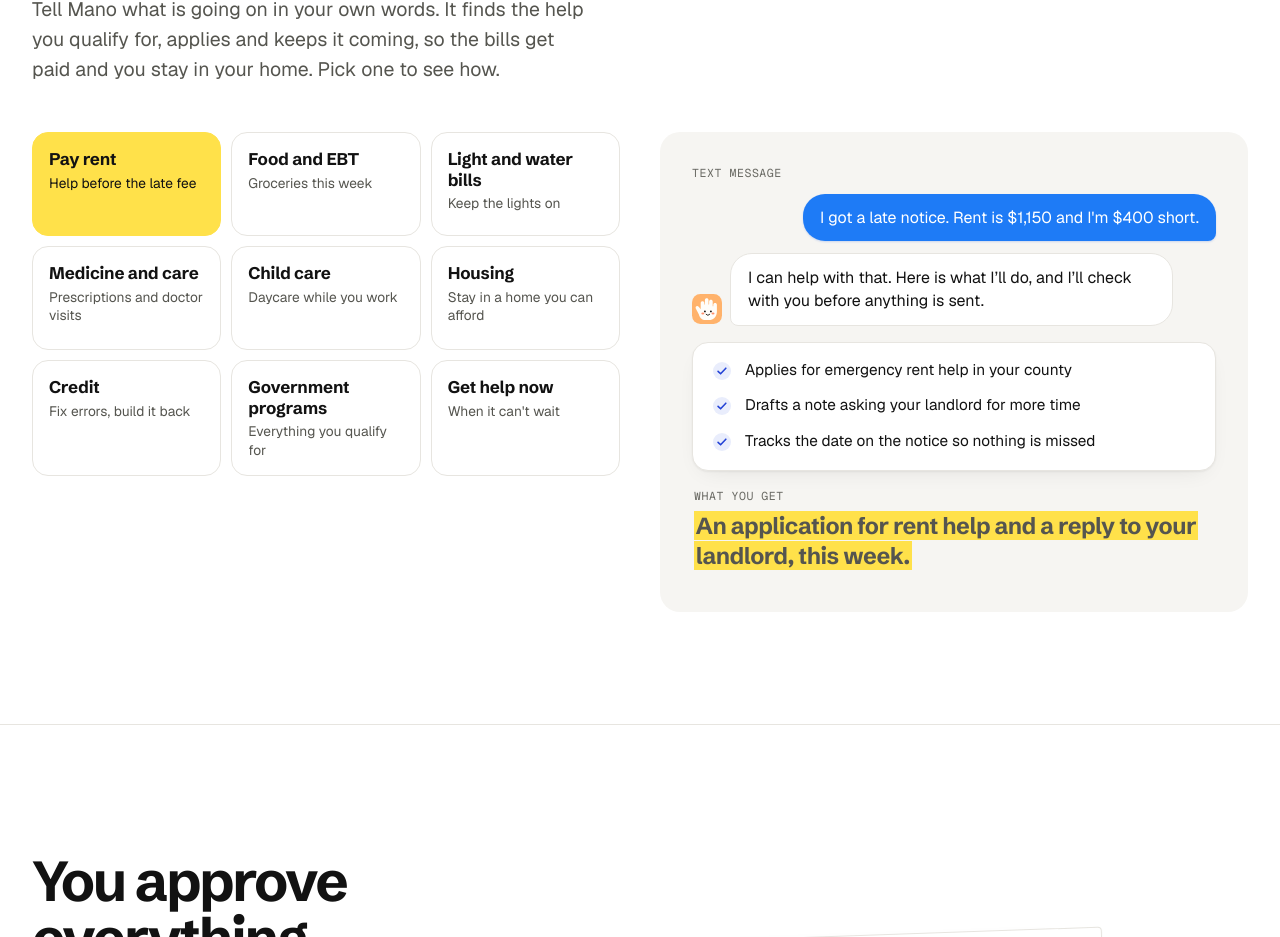
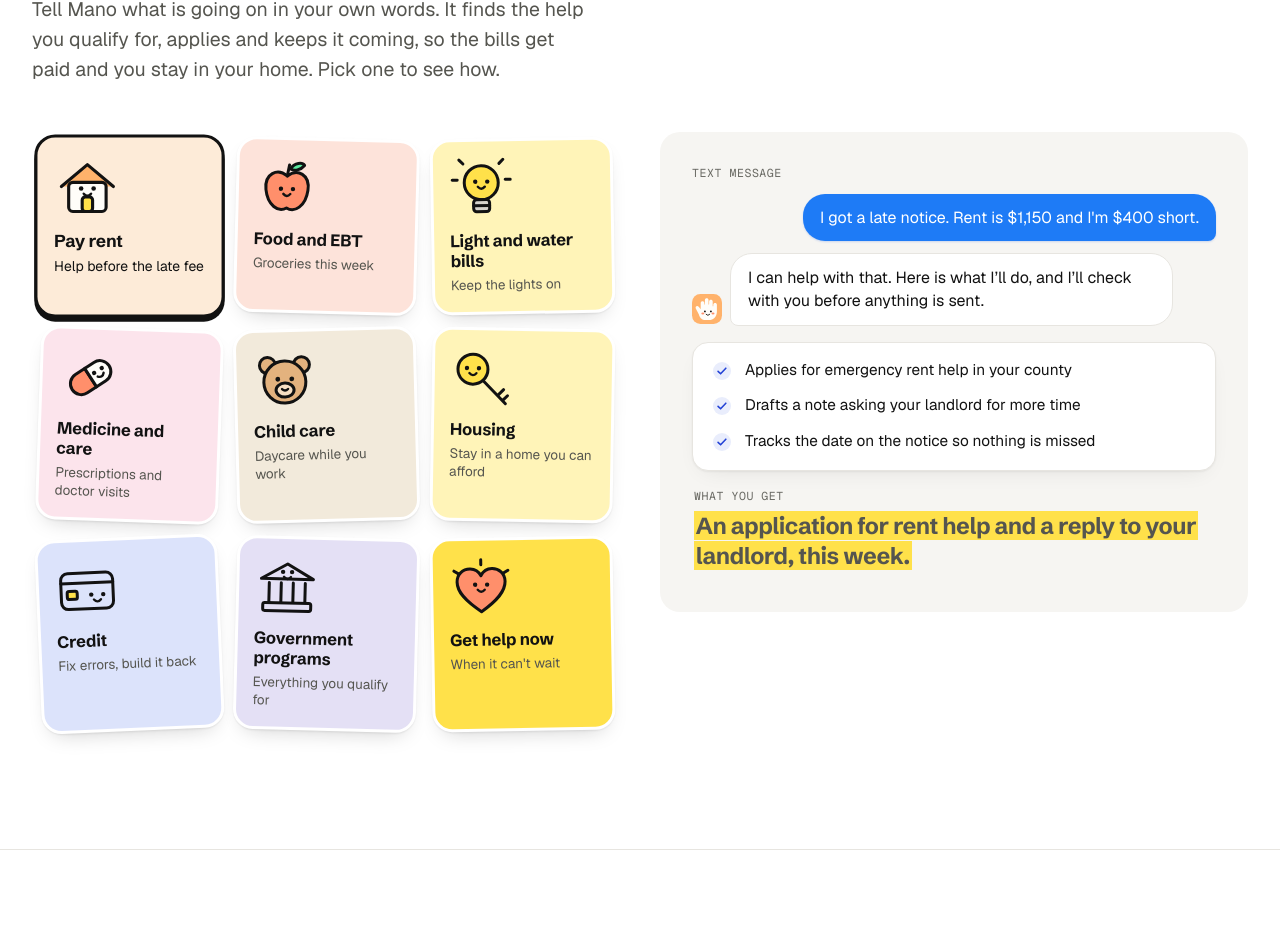
Before and after one commit to mrcoven94/mano, a Next.js app in the folder apps/site/: page / in a window 1280 px wide. Shown: the part 1578-2515 px from the top of the page. Built offline with nearby package versions, Linux system fonts and the light colour scheme.

Commit message:
[Site] LAP-496: Make the need picker tiles stickers with little characters
Each need gets a tinted, tilted sticker with a drawn character wearing the mascot's face. The picked sticker straightens and its character hops. Chosen from four prototypes on lap-496-needs-prototype.

```diff
--- a/apps/site/app/home.css
+++ b/apps/site/app/home.css
@@ -435,13 +435,18 @@
 
 /* needs: pick what you need help with */
 .nd-grid{display:grid;grid-template-columns:minmax(0,1fr) minmax(0,1fr);gap:40px;align-items:start}
-.nd-list{display:grid;grid-template-columns:repeat(3,minmax(0,1fr));gap:10px}
-.nd-pick{display:grid;gap:4px;align-content:start;text-align:left;padding:16px;min-height:104px;border-radius:16px;border:1px solid var(--border);background:#fff;cursor:pointer;transition:border-color .15s,background .15s,box-shadow .15s}
-.nd-pick:hover{border-color:var(--border2)}
-.nd-pick strong{font-family:var(--font-display),sans-serif;font-weight:700;font-size:1.06rem;letter-spacing:-.01em;line-height:1.2}
-.nd-pick span{font-size:.86rem;color:var(--muted);line-height:1.35}
-.nd-pick[aria-pressed="true"]{background:var(--hl);border-color:var(--hl)}
+.nd-list{display:grid;grid-template-columns:repeat(3,minmax(0,1fr));gap:14px;padding:6px}
+.nd-pick{display:grid;gap:4px;align-content:start;justify-items:start;text-align:left;padding:16px 16px 18px;min-height:150px;border-radius:20px;border:3px solid #fff;background:var(--tint);box-shadow:0 1px 2px rgba(18,18,18,.08),0 10px 22px -12px rgba(18,18,18,.25);cursor:pointer;transform:rotate(var(--tilt));transition:transform .3s cubic-bezier(.3,1.6,.5,1),box-shadow .2s,border-color .15s}
+.nd-icon{flex:none;overflow:visible;margin-bottom:6px;transition:transform .35s cubic-bezier(.3,1.6,.5,1)}
+.nd-pick strong{font-family:var(--font-display),sans-serif;font-weight:700;font-size:1.04rem;letter-spacing:-.01em;line-height:1.2}
+.nd-pick span{font-size:.84rem;color:var(--muted);line-height:1.35}
+.nd-pick:hover{transform:rotate(0) translateY(-3px)}
+.nd-pick:hover .nd-icon{transform:rotate(-8deg) scale(1.08)}
+.nd-pick[aria-pressed="true"]{transform:rotate(0) scale(1.04);border-color:var(--text);box-shadow:0 4px 0 var(--text)}
+.nd-pick[aria-pressed="true"] .nd-icon{animation:ndHop .6s cubic-bezier(.3,1.6,.5,1)}
 .nd-pick[aria-pressed="true"] span{color:var(--text)}
+@keyframes ndHop{0%{transform:none}35%{transform:translateY(-10px) rotate(-6deg)}70%{transform:rotate(3deg)}100%{transform:none}}
+@media (prefers-reduced-motion:reduce){.nd-pick,.nd-icon{transition:none}.nd-pick[aria-pressed="true"] .nd-icon{animation:none}}
 .nd-stage{background:var(--bg2);border-radius:20px;padding:32px;min-height:480px}
 .nd-panel{display:flex;flex-direction:column;gap:12px}
 .nd-panel .bub{max-width:88%}
@@ -452,7 +457,7 @@
 .nd-get mark{background-image:linear-gradient(var(--hl),var(--hl));background-repeat:no-repeat;background-size:100% 100%;padding:0 .08em;-webkit-box-decoration-break:clone;box-decoration-break:clone;animation:hlDraw .55s cubic-bezier(.6,0,.2,1) var(--d,.15s) both}
 .nd-small{font-size:.88rem;color:var(--muted)}
 @media (max-width:1080px){.nd-grid{grid-template-columns:1fr;gap:24px}.nd-stage{min-height:0}}
-@media (max-width:720px){.nd-list{grid-template-columns:repeat(2,minmax(0,1fr))}.nd-pick{min-height:0;padding:14px}.nd-stage{padding:18px;border-radius:16px}}
+@media (max-width:720px){.nd-list{grid-template-columns:repeat(2,minmax(0,1fr));gap:12px}.nd-pick{min-height:0;padding:14px}.nd-icon{width:44px;height:44px}.nd-stage{padding:18px;border-radius:16px}}
 
 /* pricing details */
 .price.plus{display:flex;flex-direction:column}
--- /dev/null
+++ b/apps/site/components/home/NeedIcons.tsx
@@ -0,0 +1,101 @@
+/* One small drawn character per need, each with the mascot's face, and the sticker color it sits on. */
+
+const INK = "#121212";
+
+function Face({ x, y, w = 12 }: { x: number; y: number; w?: number }) {
+  const h = w / 2;
+  return (
+    <g>
+      <circle cx={x - h} cy={y} r="2.2" fill={INK} />
+      <circle cx={x + h} cy={y} r="2.2" fill={INK} />
+      <path d={`M${x - 3.5} ${y + 5}Q${x} ${y + 9} ${x + 3.5} ${y + 5}`} fill="none" stroke={INK} strokeWidth="2.4" strokeLinecap="round" />
+    </g>
+  );
+}
+
+const S = { stroke: INK, strokeWidth: 3, strokeLinejoin: "round" as const, strokeLinecap: "round" as const };
+
+const ICONS: Record<string, React.ReactNode> = {
+  rent: (
+    <>
+      <path {...S} fill="#FFB26B" d="M7 31L32 10L57 31" />
+      <rect {...S} fill="#FFFDF9" x="14" y="27" width="36" height="28" rx="4" />
+      <rect {...S} fill="#FFE14A" x="27" y="41" width="10" height="14" rx="3" />
+      <Face x={32} y={33} />
+    </>
+  ),
+  food: (
+    <>
+      <path {...S} fill="#FF8F6B" d="M32 20C22 12 9 18 11 34C13 50 24 57 32 52C40 57 51 50 53 34C55 18 42 12 32 20Z" />
+      <path {...S} fill="none" d="M32 20L34 9" />
+      <path {...S} fill="#5EEAA0" d="M35 13C39 6 47 6 49 9C45 14 39 15 35 13Z" />
+      <Face x={32} y={33} />
+    </>
+  ),
+  bills: (
+    <>
+      <path {...S} fill="none" d="M8 22H3M61 22H56M14 6L10 2M50 6L54 2" />
+      <circle {...S} fill="#FFE14A" cx="32" cy="25" r="17" />
+      <rect {...S} fill="#D6D3CC" x="24" y="42" width="16" height="12" rx="3" />
+      <path {...S} d="M24 48H40" />
+      <Face x={32} y={24} />
+    </>
+  ),
+  medicine: (
+    <g transform="rotate(-35 32 32)">
+      <path {...S} fill="#FF8F6B" d="M32 21H21a11 11 0 0 0 0 22H32Z" />
+      <path {...S} fill="#FFFDF9" d="M32 21H43a11 11 0 0 1 0 22H32Z" />
+      <Face x={42} y={30} w={9} />
+    </g>
+  ),
+  childcare: (
+    <>
+      <circle {...S} fill="#E3B27E" cx="15" cy="17" r="8" />
+      <circle {...S} fill="#E3B27E" cx="49" cy="17" r="8" />
+      <circle {...S} fill="#E3B27E" cx="32" cy="34" r="21" />
+      <ellipse {...S} fill="#F7DFC3" cx="32" cy="42" rx="9" ry="7" />
+      <circle cx="25" cy="31" r="2.4" fill={INK} />
+      <circle cx="39" cy="31" r="2.4" fill={INK} />
+      <path d="M29 41Q32 44 35 41" fill="none" stroke={INK} strokeWidth="2.4" strokeLinecap="round" />
+    </>
+  ),
+  housing: (
+    <>
+      <path {...S} fill="none" d="M31 33L55 57M47 49L53 43M52 54L57 49" />
+      <circle {...S} fill="#FFE14A" cx="22" cy="23" r="15" />
+      <Face x={22} y={22} />
+    </>
+  ),
+  credit: (
+    <>
+      <rect {...S} fill="#DCE3FB" x="6" y="15" width="52" height="36" rx="7" />
+      <path {...S} d="M6 25H58" />
+      <rect {...S} fill="#FFE14A" x="12" y="33" width="10" height="8" rx="2" />
+      <Face x={42} y={37} />
+    </>
+  ),
+  programs: (
+    <>
+      <path {...S} fill="#E4E0F5" d="M6 24L32 9L58 24Z" />
+      <path {...S} fill="none" d="M14 28V48M26 28V48M38 28V48M50 28V48" />
+      <rect {...S} fill="#E4E0F5" x="8" y="48" width="48" height="8" rx="2" />
+      <Face x={32} y={17} w={9} />
+    </>
+  ),
+  now: (
+    <>
+      <path {...S} fill="none" d="M5 14L10 17M59 14L54 17M32 3V8" />
+      <path {...S} fill="#FF8F6B" d="M32 55C16 44 8 35 8 25C8 17 14 12 21 12C26 12 30 15 32 19C34 15 38 12 43 12C50 12 56 17 56 25C56 35 48 44 32 55Z" />
+      <Face x={32} y={28} />
+    </>
+  ),
+};
+
+export function NeedIcon({ k, size = 56 }: { k: string; size?: number }) {
+  return <svg className="nd-icon" width={size} height={size} viewBox="0 0 64 64" aria-hidden="true">{ICONS[k]}</svg>;
+}
+
+export const NEED_TINT: Record<string, string> = {
+  rent: "#FDEBD8", food: "#FDE3DA", bills: "#FFF4B8", medicine: "#FCE4EC", childcare: "#F2EADB",
+  housing: "#FFF4B8", credit: "#DCE3FB", programs: "#E4E0F5", now: "#FFE14A",
+};
--- a/apps/site/components/home/Needs.tsx
+++ b/apps/site/components/home/Needs.tsx
@@ -1,10 +1,12 @@
 "use client";
 import { useState } from "react";
 import Mascot from "@/components/Mascot";
+import { NeedIcon, NEED_TINT } from "./NeedIcons";
 
-/* What people come to Mano for. Pick a need to see the text a person sends, what Mano does and what they end up with.
+/* What people come to Mano for, as stickers. Pick a need to see the text a person sends, what Mano does and what they end up with.
    Every message here is made up. */
 
+const TILT = [-2, 1.5, -1, 2, -1.5, 1, -2.5, 1.5, -1];
 const d = (s: number) => ({ "--d": `${s}s` }) as React.CSSProperties;
 
 const NEEDS = [
@@ -86,7 +88,8 @@
       <div className="nd-grid">
         <div className="nd-list" role="group" aria-label="What you need help with">
           {NEEDS.map((x, k) => (
-            <button key={x.key} className="nd-pick" aria-pressed={k === i} onClick={() => setI(k)}>
+            <button key={x.key} className="nd-pick" aria-pressed={k === i} onClick={() => setI(k)} style={{ "--tint": NEED_TINT[x.key], "--tilt": `${TILT[k]}deg` } as React.CSSProperties}>
+              <NeedIcon k={x.key} size={64} />
               <strong>{x.name}</strong>
               <span>{x.short}</span>
             </button>
```
